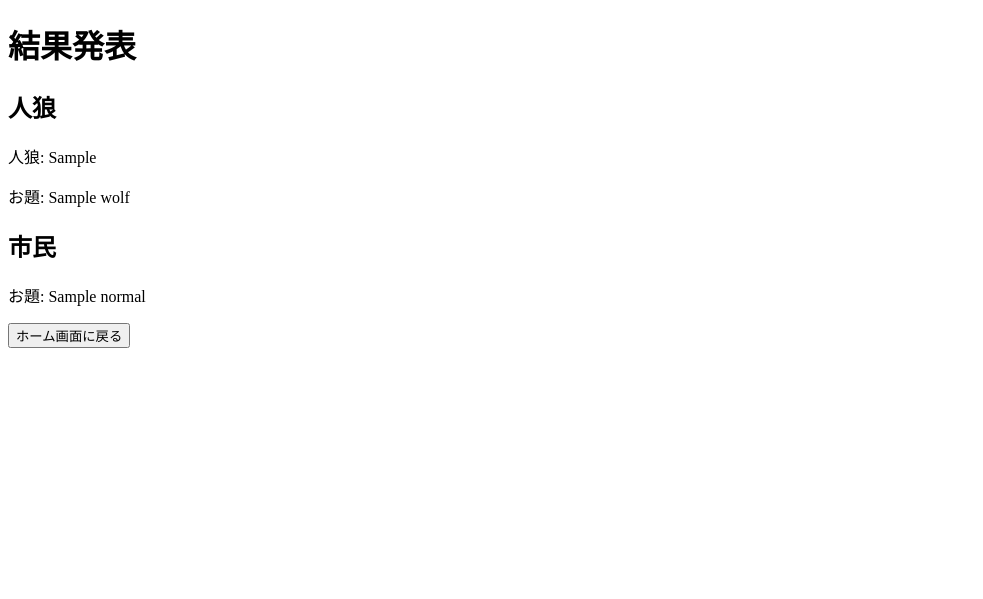
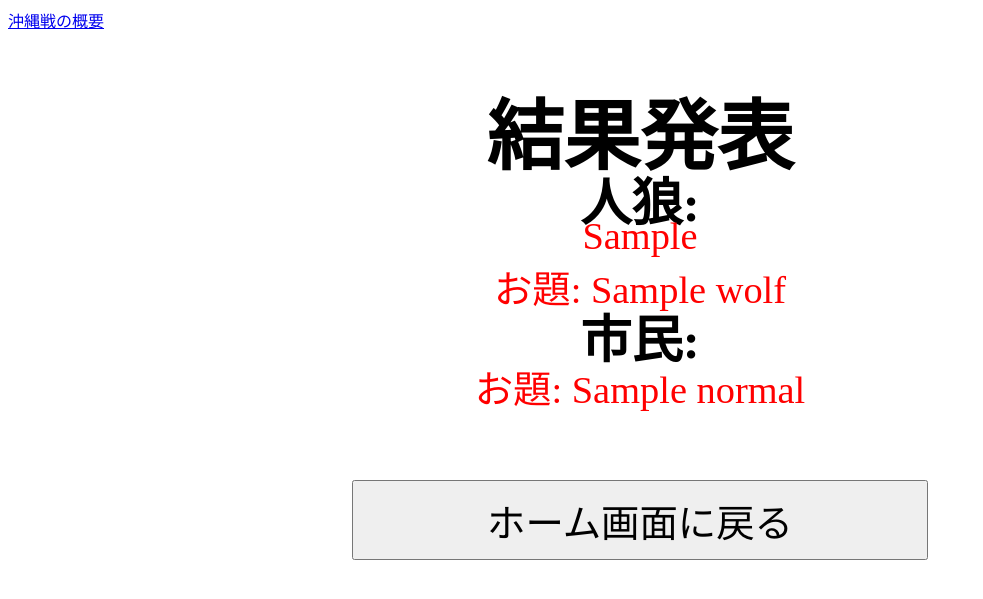
Before and after one commit to rn-program/WordWolf, a Flask app: template templates/result.html in a window 1280 px wide. Shown: the top 599 px of the page, without its empty margins (0-983 px from the left). Run offline with Flask 3, Linux system fonts and the light colour scheme; the template is opened without the code that fills it: most values are stand-ins (such as "Sample title", 1, 10 or a date in 2020).

Commit message:
Update result.html

```diff
--- a/templates/result.html
+++ b/templates/result.html
@@ -1,16 +1,86 @@
 <!DOCTYPE html>
 <html lang="ja">
+
 <head>
     <meta charset="UTF-8">
     <title>結果</title>
+    <style>
+        h1 {
+            position: absolute;
+            top: 3%;
+            left: 50%;
+            width: 45vw;
+            height: 10vh;
+            transform: translateX(-50%);
+            font-size: 6vw;
+            text-align: center;
+        }
+
+        h2 {
+            position: absolute;
+            top: 15%;
+            left: 50%;
+            width: 45vw;
+            height: 10vh;
+            transform: translateX(-50%);
+            font-size: 4vw;
+            text-align: center;
+        }
+
+        #wolf {
+            position: absolute;
+            top: 22%;
+            left: 50%;
+            width: 45vw;
+            height: 10vh;
+            transform: translateX(-50%);
+            font-size: 3vw;
+            text-align: center;
+        }
+
+        h3 {
+            position: absolute;
+            top: 31%;
+            left: 50%;
+            width: 45vw;
+            height: 10vh;
+            transform: translateX(-50%);
+            font-size: 4vw;
+            text-align: center;
+        }
+
+        #topic {
+            position: absolute;
+            top: 40%;
+            left: 50%;
+            width: 45vw;
+            height: 10vh;
+            transform: translateX(-50%);
+            font-size: 3vw;
+            text-align: center;
+        }
+
+        #home {
+            position: absolute;
+            top: 60%;
+            left: 50%;
+            width: 45vw;
+            height: 10vh;
+            transform: translateX(-50%);
+            font-size: 3vw;
+            text-align: center;
+        }
+    </style>
 </head>
+
 <body>
     <h1>結果発表</h1>
-    <h2>人狼</h2>
-    <p>人狼: {{who_wolf}}</p>
-    <p>お題: {{wolf}}</p>
-    <h2>市民</h2>
-    <p>お題: {{normal}}</p>
-    <button onclick="location.href='/'">ホーム画面に戻る</button>
+    <h2>人狼:</h2>
+    <p style="color: red;" id="wolf">{{who_wolf}}<br>お題: {{wolf}}</p>
+    <h3>市民:</h2>
+        <p style="color: red;" id="topic">お題: {{normal}}</p>
+        <button id="home" onclick="location.href='/'">ホーム画面に戻る</button>
+        <a href="/study">沖縄戦の概要</a>
 </body>
+
 </html>
```
